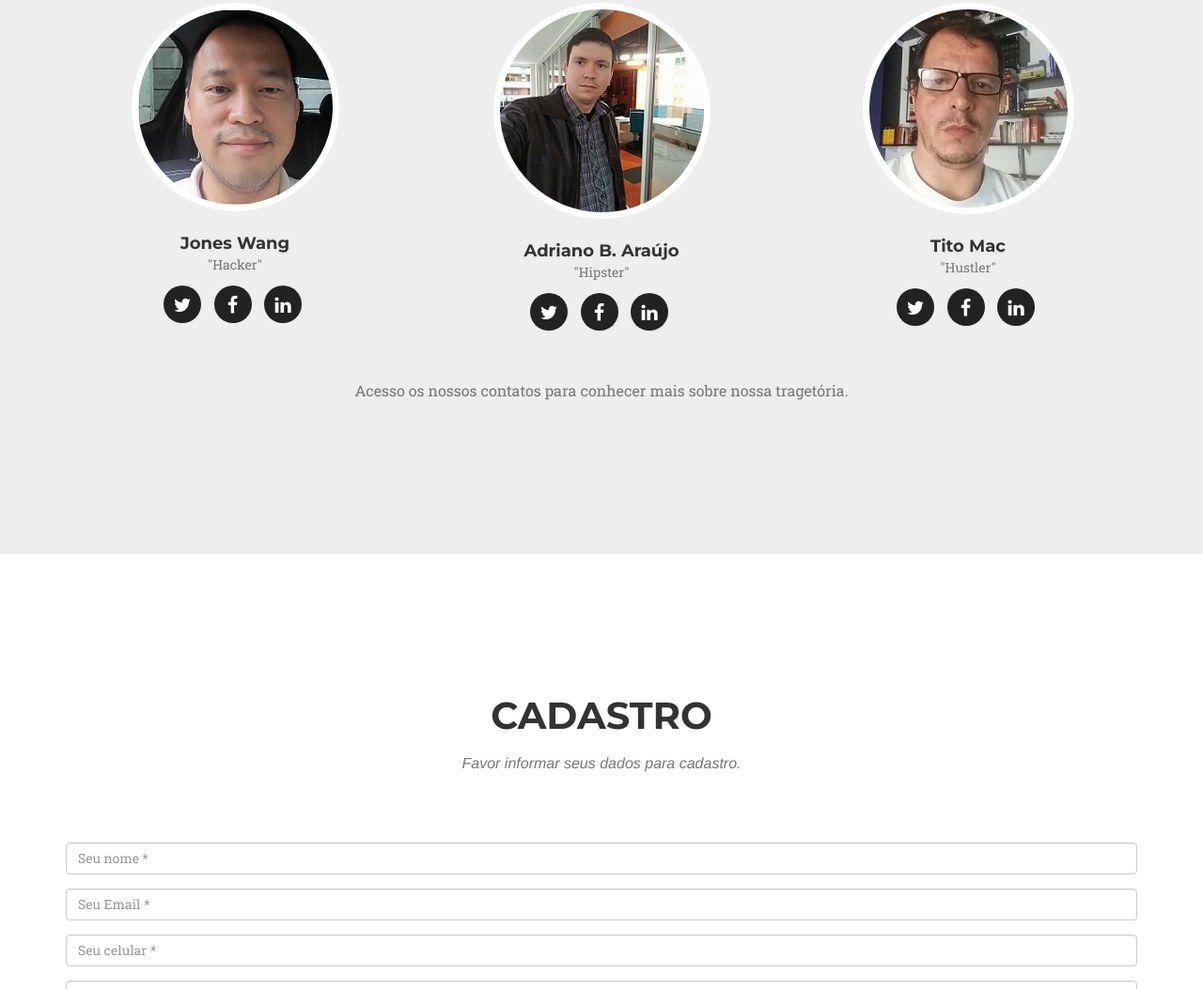
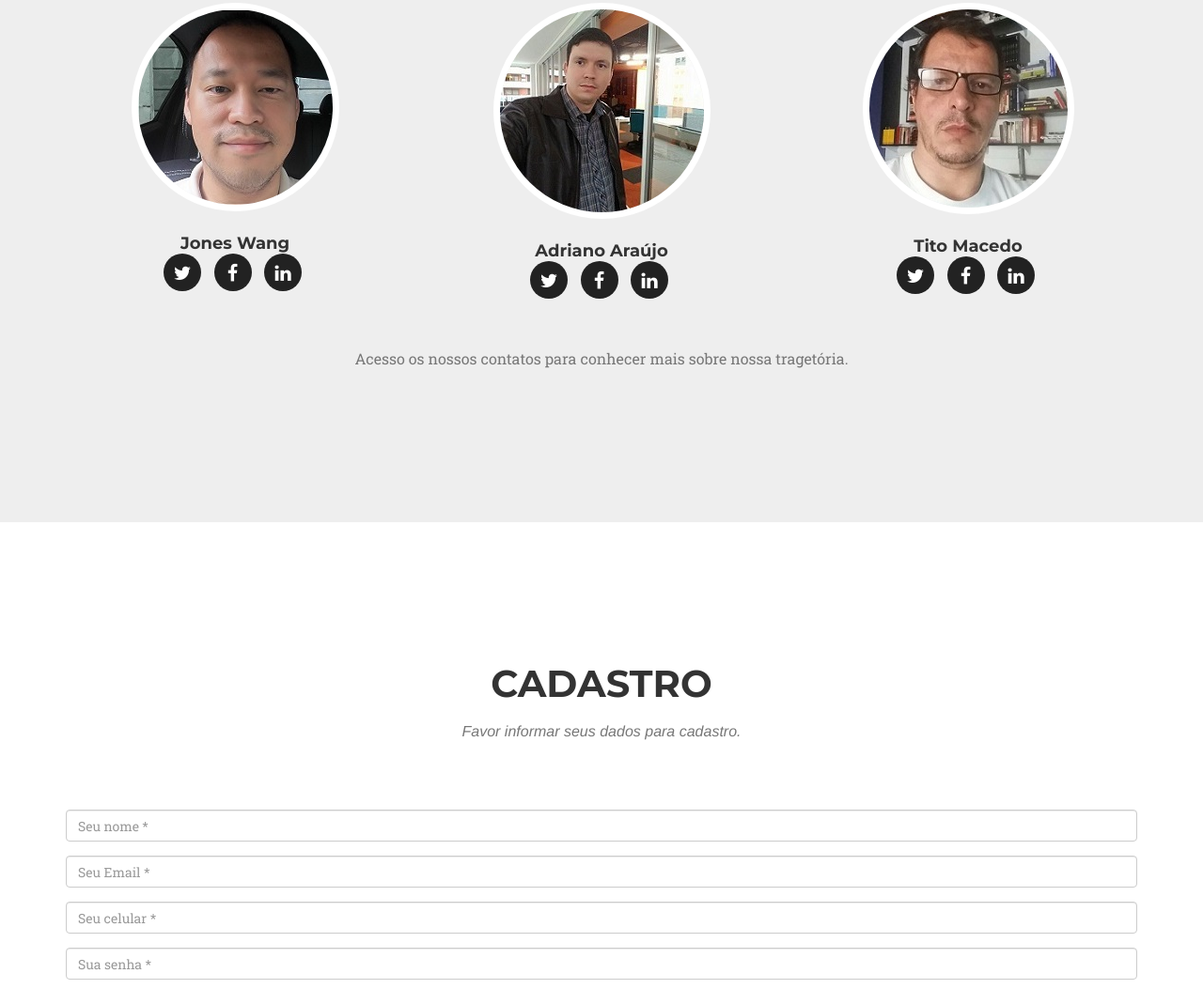
Before and after one commit to joneswsc/mhc-br, a website: page home.html in a window 1280 px wide. Shown: the part 1660-2713 px from the top of the page at 94% size. Drawn offline with nearby package versions, Linux system fonts and the light colour scheme; a web font is replaced by a local one.

Commit message:
troca de nome de cargos
troca de nome de cargos

```diff
--- a/home.html
+++ b/home.html
@@ -182,7 +182,6 @@
                     <div class="team-member">
                         <img src="img/team/1.jpg" class="img-responsive img-circle" alt="">
                         <h4>Jones Wang</h4>
-                        <p class="text-muted">"Hacker"</p>
                         <ul class="list-inline social-buttons">
                             <li><a href="https://twitter.com/JonesWsc" target="_blank"><i class="fa fa-twitter"></i></a>
                             </li>
@@ -196,8 +195,7 @@
                 <div class="col-sm-4">
                     <div class="team-member">
                         <img src="img/team/2.jpg" class="img-responsive img-circle" alt="">
-                        <h4>Adriano B. Araújo</h4>
-                        <p class="text-muted">"Hipster"</p>
+                        <h4>Adriano Araújo</h4>
                         <ul class="list-inline social-buttons">
                             <li><a href="#"><i class="fa fa-twitter"></i></a>
                             </li>
@@ -211,8 +209,7 @@
                 <div class="col-sm-4">
                     <div class="team-member">
                         <img src="img/team/3.jpg" class="img-responsive img-circle" alt="">
-                        <h4>Tito Mac</h4>
-                        <p class="text-muted">"Hustler"</p>
+                        <h4>Tito Macedo</h4>
                         <ul class="list-inline social-buttons">
                             <li><a href="#"><i class="fa fa-twitter"></i></a>
                             </li>
```
Also changed, not shown: 1 other file.
